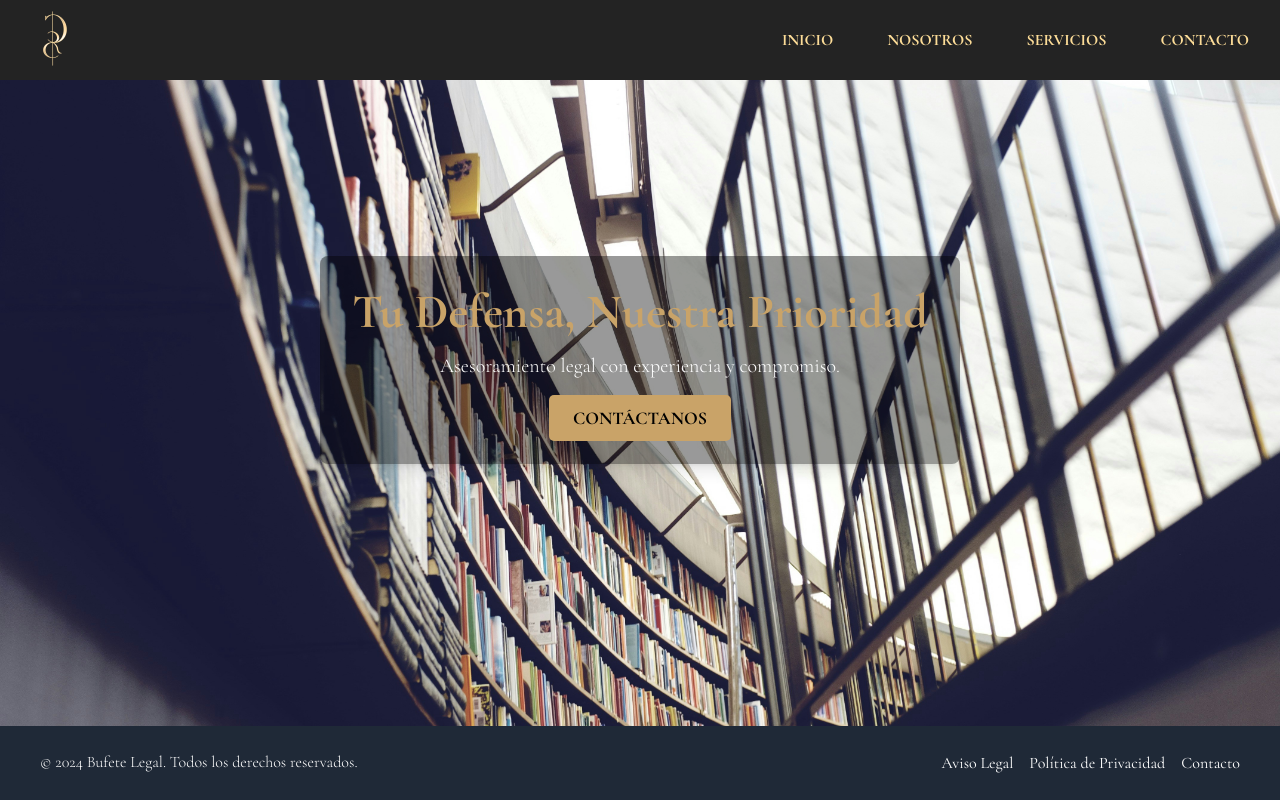
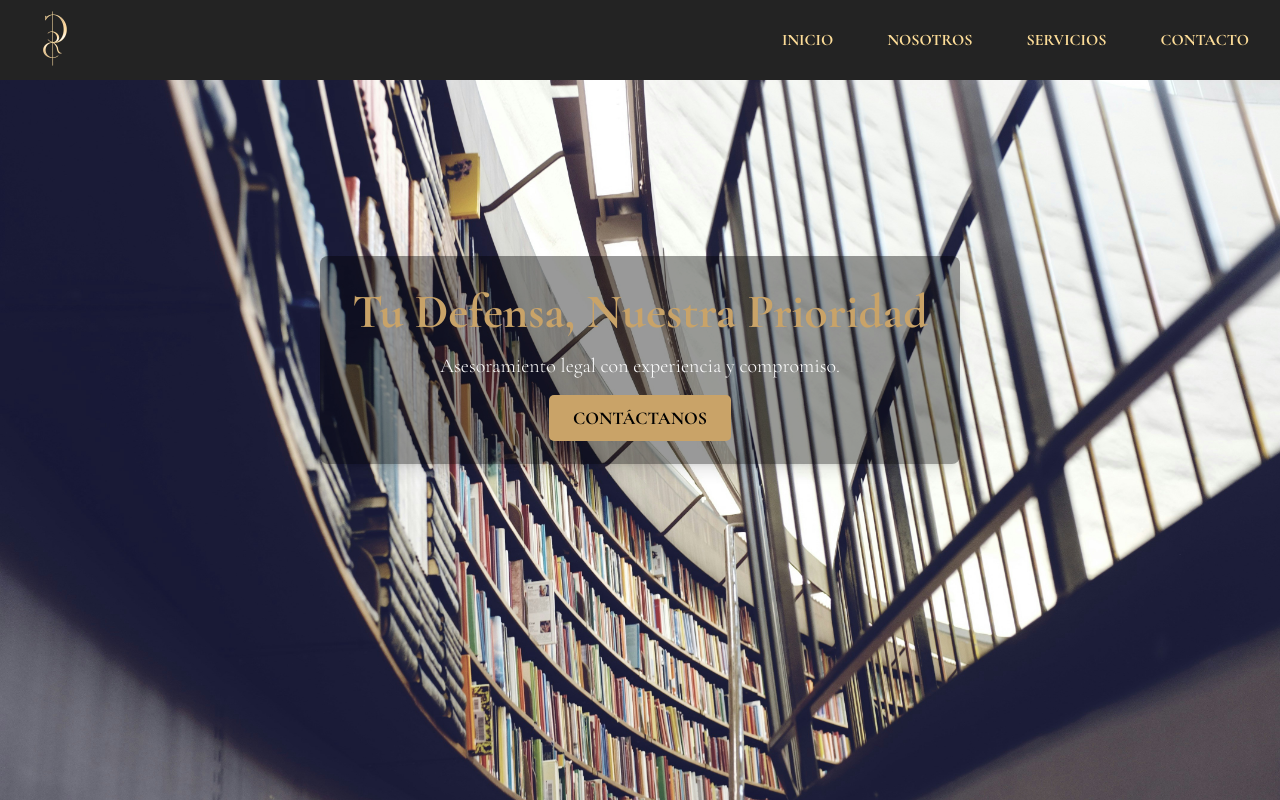
Before and after one commit to Alfredo977167/webDavid, a Next.js app: page / in a window 1280 px wide. Shown: the top 800 px of the page. Built offline with nearby package versions, Linux system fonts and the light colour scheme.

Commit message:
Mejora - quitado el overflow auto de main

```diff
--- a/src/app/globals.css
+++ b/src/app/globals.css
@@ -5,8 +5,9 @@
 @tailwind components;
 @tailwind utilities;
 
+/* Ajustar body y html para evitar scroll innecesario */
 html, body {
-  height: 100%;
+  height: 100%; /* Mantiene todo en la pantalla */
   margin: 0;
   padding: 0;
   display: flex;
@@ -15,14 +16,9 @@ html, body {
 
 main {
   flex: 1; /* Hace que el contenido principal ocupe el espacio restante */
-  overflow: auto; /* Permite desplazarse dentro si hay mucho contenido */
-  box-sizing: border-box; /* Evita problemas con padding */
 }
 
 header {
-  /*position: fixed;
-  top: 0;
-  left: 0;*/
   width: 100%;
   height: 80px; /* Ajusta según la altura real */
   background: #232323;
@@ -35,30 +31,8 @@ footer {
   background-color: #111; /* Color oscuro para destacar */
   color: white;
   text-align: center;
-  padding: 1rem;
-  /* Permite que el contenido fluya correctamente */
   flex-shrink: 0; /* Evita que se encojan */
 }
-
-/*footer {
-  position: absolute;
-  bottom: 0;
-  left: 0;
-  width: 100%;
-}*/
-
-/*footer{
-  z-index: 1000;
-    margin: 0;
-    padding: 0;
-    bottom: 0;
-}*/
-
-/*html, body {
-  margin: 0;
-  padding: 0;
-  width: 100%;
-}*/
 
 body {
   font-family: var(--font-cormorant-garamond), serif;
```
